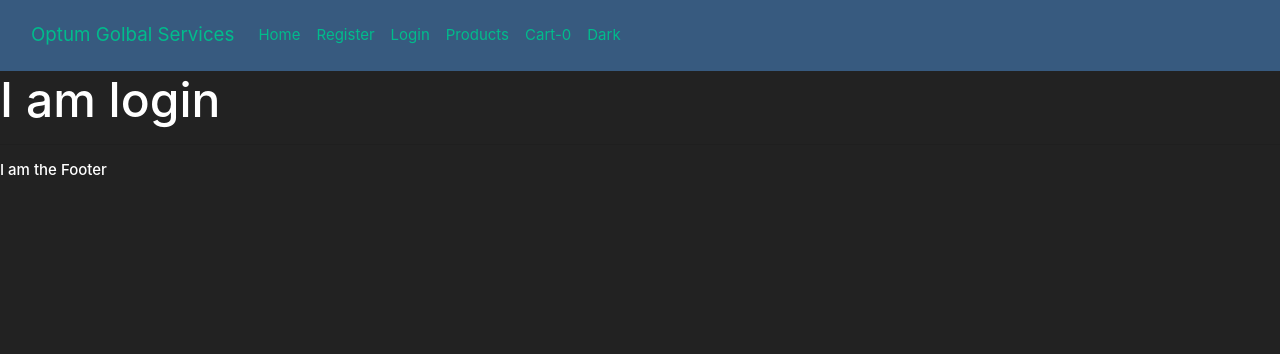
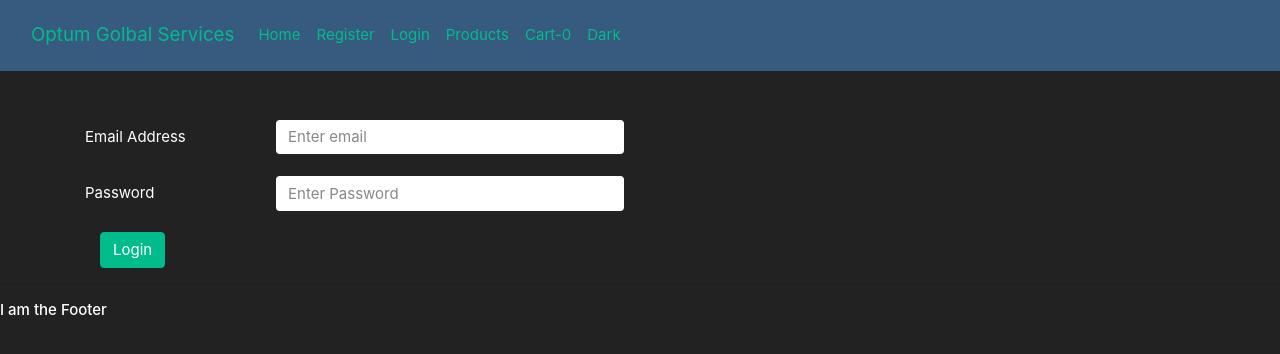
Before and after one commit to kiran-blockchain/react-optum-batch3, a React (Create React App) app in the folder flipkart/: page /login in a window 1280 px wide. Shown: the top 354 px of the page. Built offline with nearby package versions, Linux system fonts and the light colour scheme.

Commit message:
added code

```diff
--- a/flipkart/src/pages/Login.jsx
+++ b/flipkart/src/pages/Login.jsx
@@ -1,5 +1,30 @@
+import { useState } from "react";
+import { registerConfig } from "../config/registerConfig"
+import { useNavigate } from "react-router-dom";
+import { Textbox } from "../components/Textbox";
 export const Login = () => {
+    const [login,setLogin] = useState({
+        email:"",
+        password:"",
+    });
+    const handleChange =(element)=>{
+        const updatedValue = login;
+        updatedValue[element.name]= element.value;
+        setLogin({...updatedValue});
+    };
+    const navigate = useNavigate();
     return (
-        <h1>I am login</h1>
+        <form className="container mt-5">
+
+            <Textbox textBoxConfig={registerConfig.email}
+            changeEvt={handleChange} />
+            <Textbox textBoxConfig={registerConfig.password}
+             changeEvt={handleChange} />
+            <div class="col-md-3">
+                <button className="btn btn-success" onClick={e=>{
+                    navigate("/products");
+                }}>Login</button>
+            </div>
+        </form>
     )
 }
```
